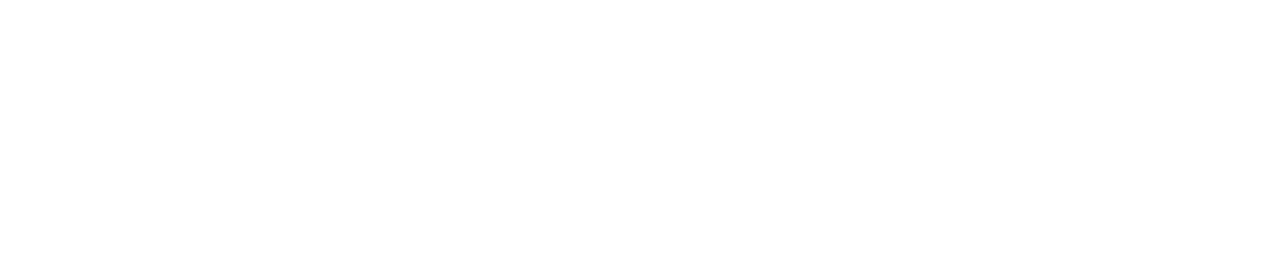
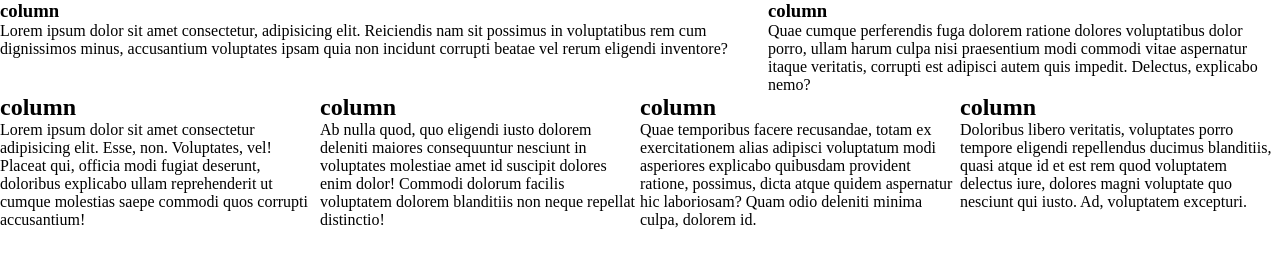
Before and after one commit to Joppe300/websites, a plain HTML site: page les_07_css_tips_tricks/Les 07 - Startbestanden/Oefening 4/index.html in a window 1280 px wide. Drawn offline with Linux system fonts and the light colour scheme.

Commit message:
oef 4 klaar

```diff
--- a/les_07_css_tips_tricks/Les 07 - Startbestanden/Oefening 4/default.css
+++ b/les_07_css_tips_tricks/Les 07 - Startbestanden/Oefening 4/default.css
@@ -0,0 +1,22 @@
+*{
+    padding: 0;
+    margin: 0;
+    box-sizing: border-box;
+}
+section{
+    display: grid;
+    grid-template-columns: 60% auto;
+}
+main{
+    display: grid;
+    grid-template-columns: 25% 25% 25% auto;
+}
+@media (width < 500px){
+    body{
+        background-color: red;
+    }
+    section, main{
+        grid-template-columns: auto;
+    }
+
+}
--- a/les_07_css_tips_tricks/Les 07 - Startbestanden/Oefening 4/index.html
+++ b/les_07_css_tips_tricks/Les 07 - Startbestanden/Oefening 4/index.html
@@ -5,12 +5,39 @@
     <meta charset="UTF-8">
     <meta http-equiv="X-UA-Compatible" content="IE=edge">
     <meta name="viewport" content="width=device-width, initial-scale=1.0">
-    <!-- Link de CSS -->
+    <link rel="stylesheet" href="default.css">
     <title>Les 06 - Oef 04</title>
 </head>
 
 <body>
-
+<section>
+    <article>
+        <h1>column</h1>
+        <p>Lorem ipsum dolor sit amet consectetur, adipisicing elit. Reiciendis nam sit possimus in voluptatibus rem cum dignissimos minus, accusantium voluptates ipsam quia non incidunt corrupti beatae vel rerum eligendi inventore?</p>
+    </article>
+    <article>
+        <h1>column</h1>
+        <p>Quae cumque perferendis fuga dolorem ratione dolores voluptatibus dolor porro, ullam harum culpa nisi praesentium modi commodi vitae aspernatur itaque veritatis, corrupti est adipisci autem quis impedit. Delectus, explicabo nemo?</p>
+    </article>
+</section>
+<main>
+    <article>
+        <h1>column</h1>
+        <p>Lorem ipsum dolor sit amet consectetur adipisicing elit. Esse, non. Voluptates, vel! Placeat qui, officia modi fugiat deserunt, doloribus explicabo ullam reprehenderit ut cumque molestias saepe commodi quos corrupti accusantium!</p>
+    </article>
+    <article>
+        <h1>column</h1>
+        <p>Ab nulla quod, quo eligendi iusto dolorem deleniti maiores consequuntur nesciunt in voluptates molestiae amet id suscipit dolores enim dolor! Commodi dolorum facilis voluptatem dolorem blanditiis non neque repellat distinctio!</p>
+    </article>
+    <article>
+        <h1>column</h1>
+        <p>Quae temporibus facere recusandae, totam ex exercitationem alias adipisci voluptatum modi asperiores explicabo quibusdam provident ratione, possimus, dicta atque quidem aspernatur hic laboriosam? Quam odio deleniti minima culpa, dolorem id.</p>
+    </article>
+    <article>
+        <h1>column</h1>
+        <p>Doloribus libero veritatis, voluptates porro tempore eligendi repellendus ducimus blanditiis, quasi atque id et est rem quod voluptatem delectus iure, dolores magni voluptate quo nesciunt qui iusto. Ad, voluptatem excepturi.</p>
+    </article>
+</main>
 </body>
 
 </html>
```
